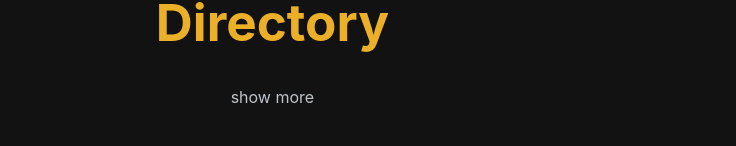
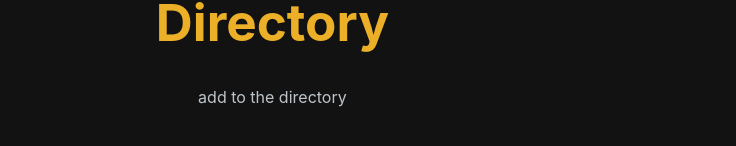
Before and after one commit to nathanhall762/TulsaMusicianDirectory, a React (Vite) app: page /approvemusician/1 in a window 1280 px wide. Shown: the part 398-544 px from the top of the page, without its empty margins (63-799 px from the left). Built offline with nearby package versions, Linux system fonts and the light colour scheme; no server answers; the database is empty.

Commit message:
changed info button language

```diff
--- a/src/components/login.tsx
+++ b/src/components/login.tsx
@@ -108,7 +108,7 @@ const Login = () => {
       <div className={styles.loginContainer}>
         <div className={styles.heading} onClick={toggleAccordion}>
           <h1>The Tulsa Musician Directory</h1>
-          <p>show {isAccordionOpen ? 'less' : 'more'}</p>
+          <p>{isAccordionOpen ? 'show less' : 'add to the directory'}</p>
         </div>
         <div id='intro-accordion' className={isAccordionOpen ? styles.accordionOpen : styles.accordionClosed}>
           <ul>
```
